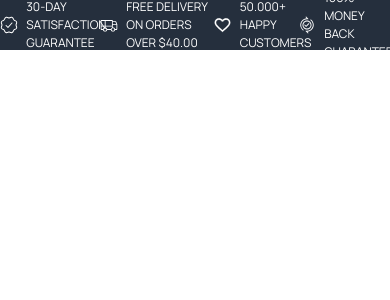
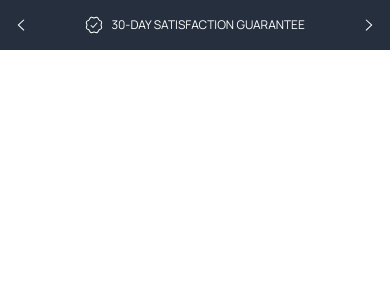
Before and after one commit to alexolmedo/react-tailwind-test, a React (Create React App) app: page / in a window 390 px wide. Shown: the top 300 px of the page. Built offline with nearby package versions, Linux system fonts and the light colour scheme.

Commit message:
Mobile nav

```diff
--- a/src/App.js
+++ b/src/App.js
@@ -1,28 +1,44 @@
-import logo from './logo.svg';
+import React, {useState} from 'react';
 import './App.css';
 
 function App() {
+  const [currentIndex, setCurrentIndex] = useState(0);
+
+  const items = [
+    {img: "/images/nav-1.svg", text: "30-DAY SATISFACTION GUARANTEE"},
+    {img: "/images/nav-2.svg", text: "Free delivery on orders over $40.00"},
+    {img: "/images/nav-3.svg", text: "50.000+ HAPPY CUSTOMERS"},
+    {img: "/images/nav-4.svg", text: "100% Money Back Guarantee"}
+  ];
+
+  const prevItem = () => {
+    setCurrentIndex((prevIndex) => (prevIndex - 1 + items.length) % items.length);
+  };
+
+  const nextItem = () => {
+    setCurrentIndex((prevIndex) => (prevIndex + 1) % items.length);
+  };
+
   return (
     <div className="App">
       <nav className="bg-gray-custom text-white h-[50px]">
-        <div className="max-w-screen-xl flex justify-around mx-auto uppercase h-full text-[12px]">
-          <div className="flex items-center">
-            <img src="/images/nav-1.svg" alt="Description" className="mr-2"></img>
-            <p>30-DAY SATISFACTION GUARANTEE</p>
-          </div>
-          <div className="flex items-center">
-            <img src="/images/nav-2.svg" alt="Description" className="mr-2"></img>
-            <p>Free delivery on orders over $40.00</p>
-          </div>
-          <div className="flex items-center">
-            <img src="/images/nav-3.svg" alt="Description" className="mr-2"></img>
-            <p>50.000+ HAPPY CUSTOMERS</p>
-          </div>
-          <div className="flex items-center">
-            <img src="/images/nav-4.svg" alt="Description" className="mr-2"></img>
-            <p>100% Money Back Guarantee</p>
+        <div className="max-w-screen-xl flex justify-between lg:justify-around  mx-auto uppercase h-full text-[12px]">
+          {/* Arrows (visible on mobile) */}
+          <div onClick={prevItem} className="lg:hidden flex items-center ml-3">
+            <img src="/images/arrow-left.svg" alt=""/>
           </div>
 
+          {items.map((item, index) => (
+            <div key={index} className={`flex items-center ${index !== currentIndex ? 'hidden lg:flex' : 'flex'}`}>
+              <img src={item.img} alt="Description" className="mr-2"/>
+              <p>{item.text}</p>
+            </div>
+          ))}
+
+          {/* Arrows (visible on mobile) */}
+          <div onClick={nextItem} className="lg:hidden flex items-center mr-3">
+            <img src="/images/arrow-right.svg" alt=""/>
+          </div>
         </div>
       </nav>
     </div>
```
Also changed, not shown: public/images/arrow-left.svg (added), public/images/arrow-right.svg (added).
